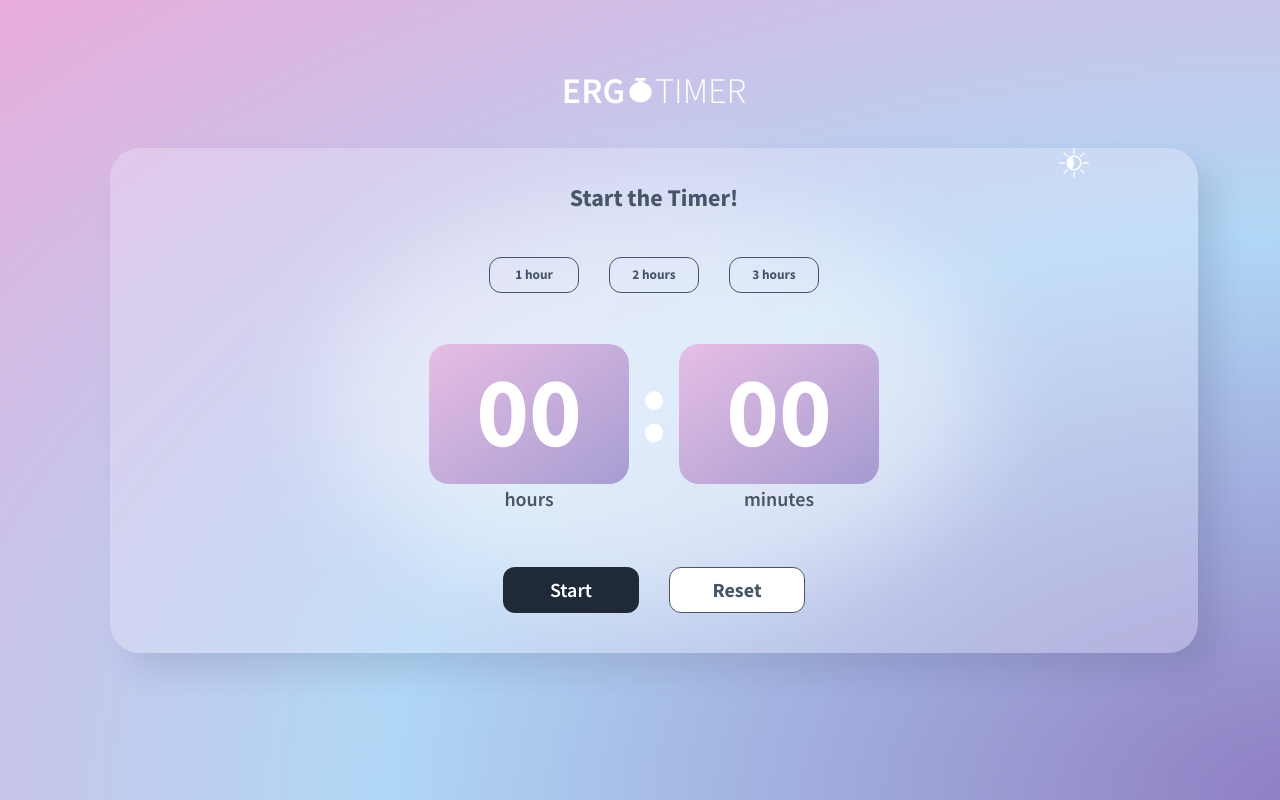
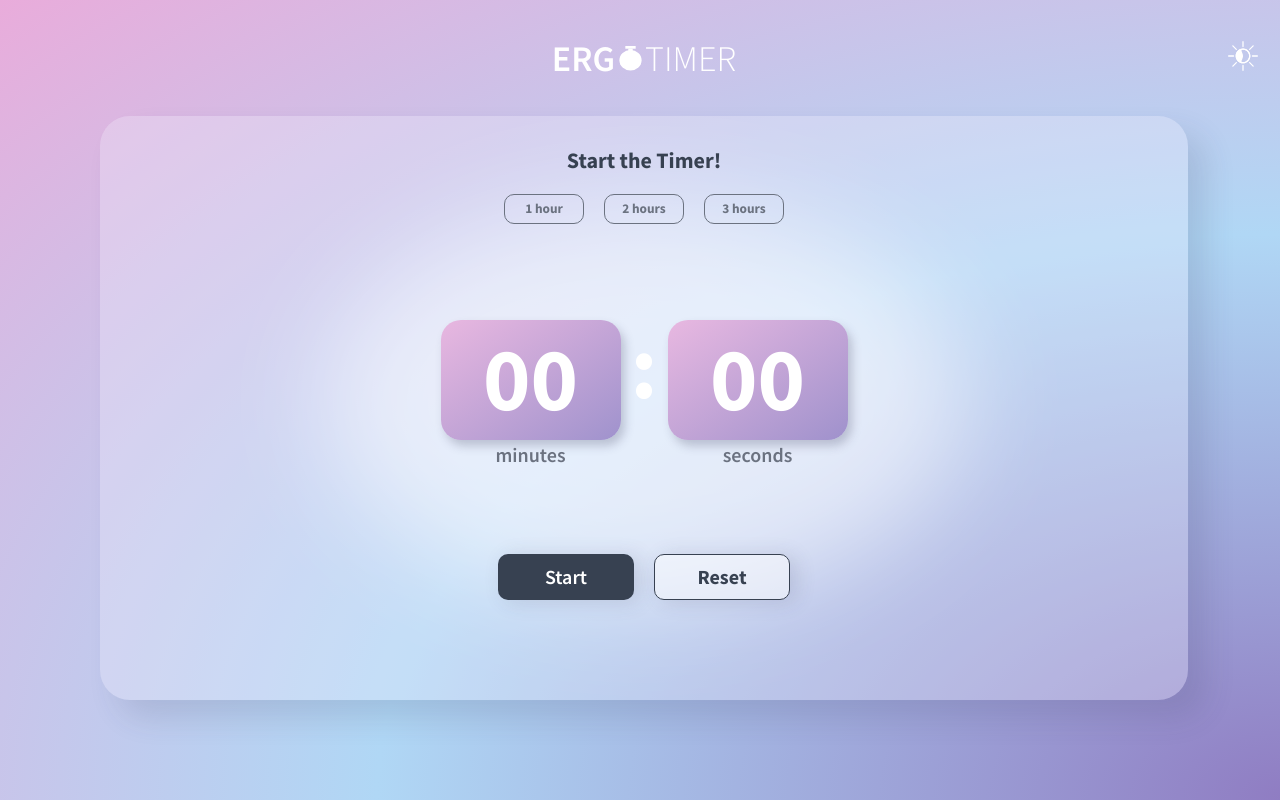
Before and after one commit to Chrys-Nicolaides/ErgoTimer, a React (Create React App) app: page / in a window 1280 px wide. Shown: the top 800 px of the page. Built offline with nearby package versions, Linux system fonts and the light colour scheme.

Commit message:
UI design revised & aspect ratio improved

```diff
--- a/src/App.css
+++ b/src/App.css
@@ -2,7 +2,6 @@
   box-sizing: border-box;
   margin: 0;
   padding: 0;
-  overflow: hidden;
   font-family: "Source Sans Pro";
   text-align: center;
 }
@@ -40,53 +39,59 @@
   height: 100%;
   position: absolute;
   z-index: -2;
+  overflow: hidden;
 }
 
 button {
   outline: none;
   border: 0;
-  width: 90px;
-  height: 36px;
-  border-radius: 12px;
+  width: 80px;
+  height: 30px;
+  border-radius: 10px;
   font-family: "Source Sans Pro";
   font-weight: 700;
-  margin: 40px 15px 0px;
+  margin: 20px 10px 0px;
   /* background-color: white; */
   background-color: transparent;
-
-  color: #475569;
-  border: 1.4px solid #475569;
+  color: #6b7280;
+  border: 1.6px solid #6b7280;
   cursor: pointer;
 }
 
-.buttons {
+.time-buttons {
   margin: auto;
-  margin-top: 4px;
+  /* margin-top: 4px; */
   margin-bottom: 40px;
   display: flex;
   justify-content: center;
 }
 
 button:hover {
-  border: 2px solid #475569;
+  border: 2.4px solid #6b7280;
 }
 
 button:active {
   background-color: hsla(0, 0%, 100%, 0.7);
 }
 
+.action-buttons {
+  margin-top: 45px;
+}
+
 .resetButton {
-  color: #475569;
-  background-color: white;
+  color: #374151;
+  border: 1.6px solid #374151;
+  background-color: hsla(0, 0%, 100%, 0.5);
   /* background-color: transparent; */
   font-weight: 700;
   width: 136px;
   height: 46px;
   font-size: 20px;
+  box-shadow: 6px 2px 20px 0px hsla(240, 21%, 30%, 0.15);
 }
 
 .resetButton:hover {
-  border: 2px solid #475569;
+  border: 2.4px solid #374151;
 }
 
 .resetButton:active {
@@ -96,22 +101,23 @@ button:active {
 
 .startButton {
   /* background-color: #27272a; */
-  background-color: #1f2937;
+  background-color: #374151;
   color: white;
   border: none;
   font-weight: 600;
   width: 136px;
   height: 46px;
   font-size: 20px;
+  box-shadow: 6px 2px 20px 0px hsla(240, 21%, 30%, 0.15);
 }
 
 .startButton:hover {
-  /* background-color: #5b6e8a; */
+  background-color: #4b5563;
   border: none;
 }
 
 .startButton:active {
-  background-color: #364150;
+  background-color: #1f2937;
   border: none;
 }
 
@@ -120,7 +126,6 @@ button:active {
   font-weight: 300;
   padding-bottom: 5px;
   z-index: 1000;
-  top: 70px;
 }
 .bold-header {
   font-size: 36px;
@@ -130,13 +135,14 @@ button:active {
 }
 
 h2 {
-  font-size: 24px;
+  font-size: 22px;
   font-weight: 700;
-  color: #475569;
+  color: #374151;
+  padding-top: 30px;
 }
 
 h3 {
-  font-size: 100px;
+  font-size: 90px;
   font-weight: 700;
   color: white;
   text-align: center;
@@ -146,16 +152,27 @@ h3 {
 h5 {
   font-size: 20px;
   font-weight: 600;
-  color: #4b5563;
+  color: #6b7280;
   margin-top: 2px;
+}
+
+a {
+  grid-column-start: 3;
+  margin-right: 7%;
+  align-items: baseline;
 }
 
 .DarkTheme > a > .SunIconToggle {
   fill: white;
+  /* margin-bottom: 4px; */
+  width: 26px;
+  height: 26px;
 }
 
 .LightTheme > a > .MoonIconToggle {
   fill: white;
+  width: 30px;
+  height: 30px;
 }
 
 .themeButton {
@@ -166,44 +183,46 @@ h5 {
 }
 
 .themes {
-  width: 90%;
+  width: 100%;
+  margin-top: -5px;
+  margin-right: 50px;
 }
 
 .DarkTheme {
   display: flex;
   justify-content: flex-end;
-  margin-right: 3rem;
 }
 
 .LightTheme {
   display: flex;
   justify-content: flex-end;
-  margin-right: 3rem;
 }
 
-.ThemeHeader {
-  padding-bottom: 16px;
+.app-title {
+  display: flex;
+  align-items: baseline;
+  grid-column-start: 2;
+  justify-content: center;
 }
 
 .app-title-logo {
-  display: flex;
-  justify-content: center;
+  display: grid;
+  grid-template-columns: 1fr 1fr 1fr;
   align-items: baseline;
   color: white;
-  margin-top: 30px;
-  align-content: center;
+  margin-top: 35px;
 }
 
 .timer-logo {
   margin-left: 1px;
-  align-self: baseline;
   z-index: 1000;
+  vertical-align: baseline;
 }
 
 .container {
   width: 85vw;
-  height: auto;
-  margin: 30px 110px 110px 110px;
+  height: 73vh;
+  margin: 30px 100px 100px 100px;
   background-color: hsla(249, 62%, 96%, 0.3);
   border-radius: 30px;
   z-index: 200;
@@ -214,27 +233,31 @@ h5 {
   display: flex;
   justify-content: center;
   text-align: center;
-  height: 100%;
-  width: 100%;
+  margin-top: 75px;
+}
+
+.time-display {
+  overflow: visible;
 }
 
 .time-container {
-  height: 140px;
-  width: 200px;
+  height: 120px;
+  width: 180px;
   border-radius: 20px;
   background-image: linear-gradient(
     to bottom right,
-    hsla(314, 58%, 79%, 0.7),
-    hsla(256, 36%, 62%, 0.7)
+    hsla(314, 58%, 79%, 0.8),
+    hsla(256, 36%, 62%, 0.8)
   );
-  /* box-shadow: 10px 10px 30px 0px hsla(240, 21%, 30%, 0.8); */
-  padding: 4px 0 0 0;
-  z-index: 5000;
+  box-shadow: 4px 6px 10px 0px hsla(240, 21%, 30%, 0.25);
+  padding: 1px 0 0 0;
+  z-index: 9000;
+  overflow: visible;
 }
 
 .white-blur {
   border-radius: 55%;
-  background-color: hsla(0, 0%, 100%, 0.5);
+  background-color: hsla(0, 0%, 100%, 0.6);
   position: absolute;
   top: 25%;
   left: 25%;
--- a/src/App.js
+++ b/src/App.js
@@ -14,17 +14,19 @@ function App() {
       <div className="App">
         <div>
           <div className="app-title-logo">
-            <h1 className="bold-header">ERG</h1>
-            <TimerLogo className="timer-logo" />
-            <h1 className="regular-header">TIMER</h1>
+            <div className="app-title">
+              <h1 className="bold-header">ERG</h1>
+              <TimerLogo className="timer-logo" />
+              <h1 className="regular-header">TIMER</h1>
+            </div>
+            <div>
+              <ThemeToggle />
+            </div>
           </div>
           <div className="container">
-            <ThemeToggle />
             <CalculateTimeLeft />
             <div className="white-blur">""</div>
-
             <Waves />
-            {/* <waveLines /> */}
           </div>
         </div>
       </div>
--- a/src/components/CalculateTimeLeft.js
+++ b/src/components/CalculateTimeLeft.js
@@ -14,7 +14,7 @@ const CalculateTimeLeft = () => {
   });
 
   useEffect(() => {
-    const interval = setInterval(() => setSecondsCounter(new Date()), 100000);
+    const interval = setInterval(() => setSecondsCounter(new Date()), 1000);
     return () => clearInterval(interval);
   }, []);
 
@@ -81,14 +81,14 @@ const CalculateTimeLeft = () => {
     return (
       <div className="countdown-container">
         <div className="content">
-          <div>
+          <div className="time-display">
             <h3 className="time-container">{props.hours}</h3>
-            <h5>hours</h5>
+            <h5>minutes</h5>
           </div>
           <h3>:</h3>
-          <div>
+          <div className="time-display">
             <h3 className="time-container">{props.minutes}</h3>
-            <h5>minutes</h5>
+            <h5>seconds</h5>
           </div>
         </div>
       </div>
@@ -98,7 +98,7 @@ const CalculateTimeLeft = () => {
   return (
     <div>
       <h2>{title}</h2>
-      <div className="buttons">
+      <div className="time-buttons">
         {MyTimers.map((item, index) => (
           <button
             key={index}
@@ -112,7 +112,7 @@ const CalculateTimeLeft = () => {
         ))}
       </div>
       <CountDown />
-      <div className="buttons">
+      <div className="action-buttons">
         <button
           className="startButton"
           onClick={() => setIsRunning(!isRunning)}
```
Also changed, not shown: src/images/MoonToggleIcon.svg, src/images/ThemeIconToggle.svg.
